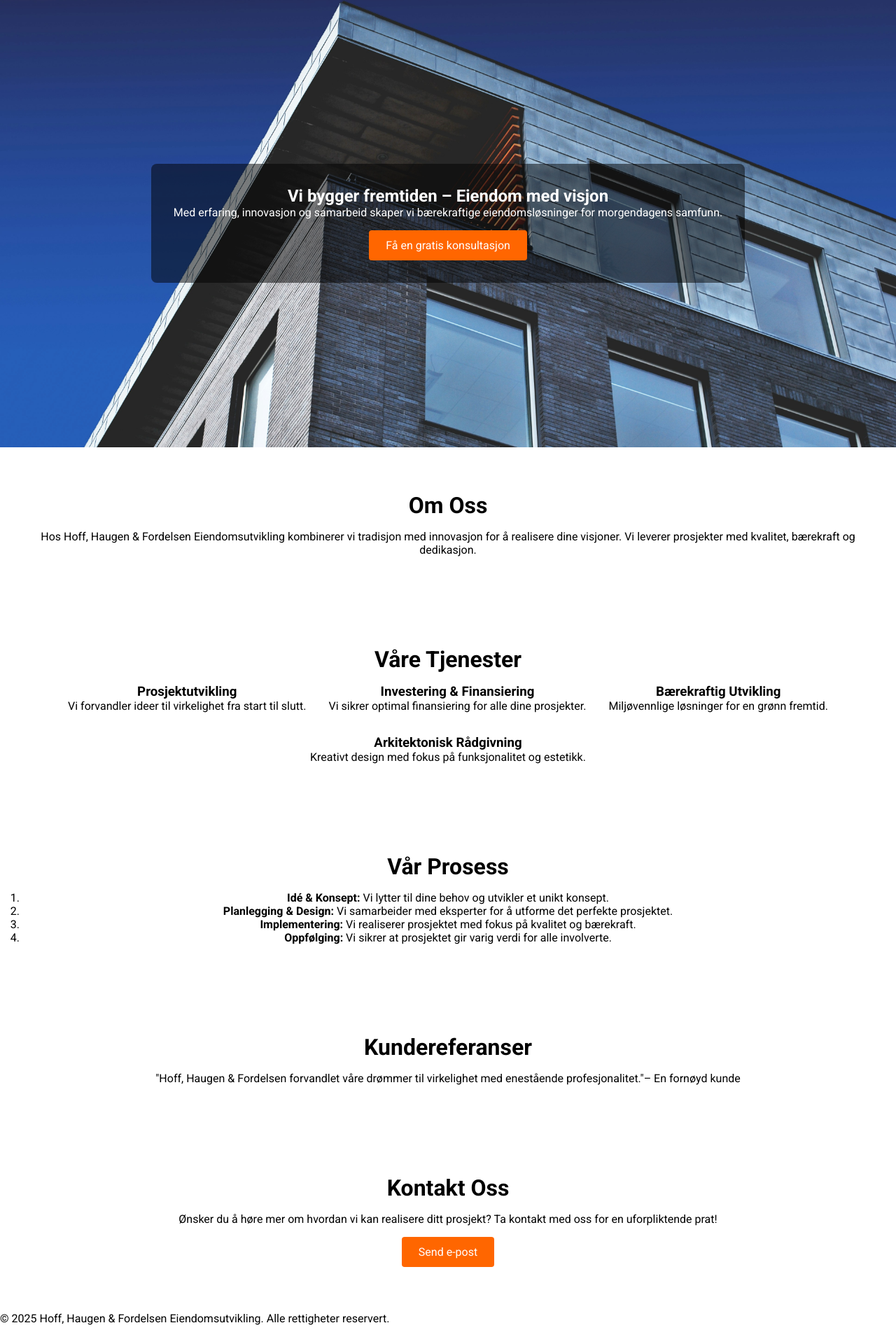
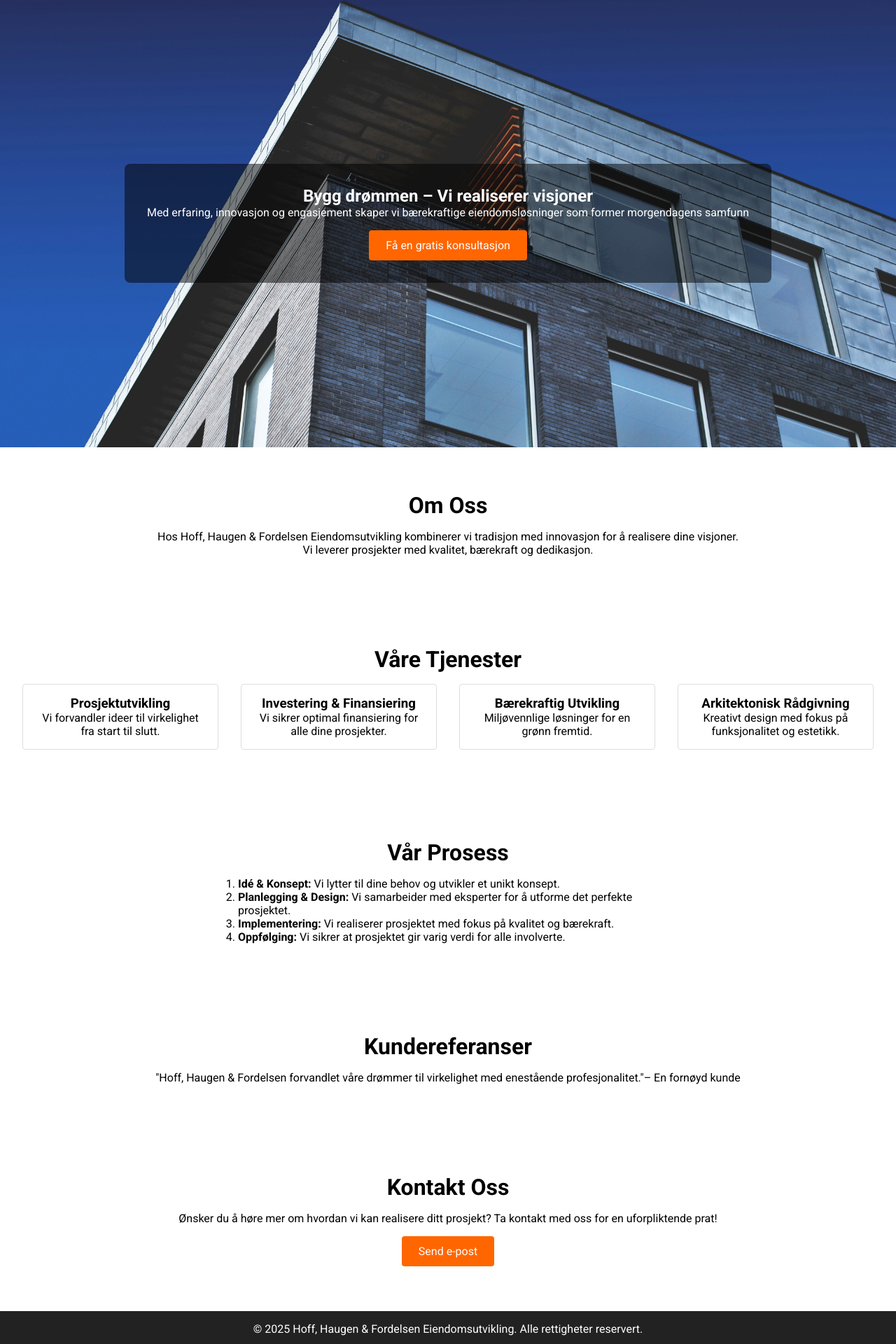
Before and after one commit to btfredr/reactjava, a Next.js app in the folder frontend/: page / in a window 1280 px wide. Shown: the part 70-1990 px from the top of the page at 70% size. Before the commit the page ends 1963 px from the top, so only its background shows below. Built offline with nearby package versions, Linux system fonts and the light colour scheme.

Commit message:
added additional styling and layout

```diff
--- a/frontend/src/app/globals.css
+++ b/frontend/src/app/globals.css
@@ -149,5 +149,25 @@ section h2 {
 }
 
 .service-item {
+  flex: 1 1 200px;
+  max-width: 300px;
+  padding: 1rem;
+  border: 1px solid #ddd;
+  border-radius: 4px;
+}
+
+ol {
+  text-align: left;
+  max-width: 600px;
+  margin: 0 auto;
+}
+
+/* Footer */
+
+footer {
+  background-color: #222;
+  color: white;
+  text-align: center;
+  padding: 1rem;
 
 }
--- a/frontend/src/app/page.js
+++ b/frontend/src/app/page.js
@@ -14,9 +14,9 @@ export default function Home() {
 
     <section id="hero" class="hero">
       <div class="hero-content">
-        <h1>Vi bygger fremtiden – Eiendom med visjon</h1>
-        <p>Med erfaring, innovasjon og samarbeid skaper vi bærekraftige eiendomsløsninger for morgendagens samfunn.</p>
-        <a href="#kontakt" class="cta-button">Få en gratis konsultasjon</a>
+        <h1>Bygg drømmen – Vi realiserer visjoner</h1>
+        <p>Med erfaring, innovasjon og engasjement skaper vi bærekraftige eiendomsløsninger som former morgendagens samfunn</p>
+        <a href="/kontakt" class="cta-button">Få en gratis konsultasjon</a>
       </div>
     </section>
 
@@ -24,7 +24,8 @@ export default function Home() {
     <section id="omoss">
       <h2>Om Oss</h2>
       <p>
-        Hos Hoff, Haugen & Fordelsen Eiendomsutvikling kombinerer vi tradisjon med innovasjon for å realisere dine visjoner. Vi leverer prosjekter med kvalitet, bærekraft og dedikasjon.
+        Hos Hoff, Haugen & Fordelsen Eiendomsutvikling kombinerer vi tradisjon med innovasjon for å realisere dine visjoner. <br />
+        Vi leverer prosjekter med kvalitet, bærekraft og dedikasjon.
       </p>
     </section>
 
```
